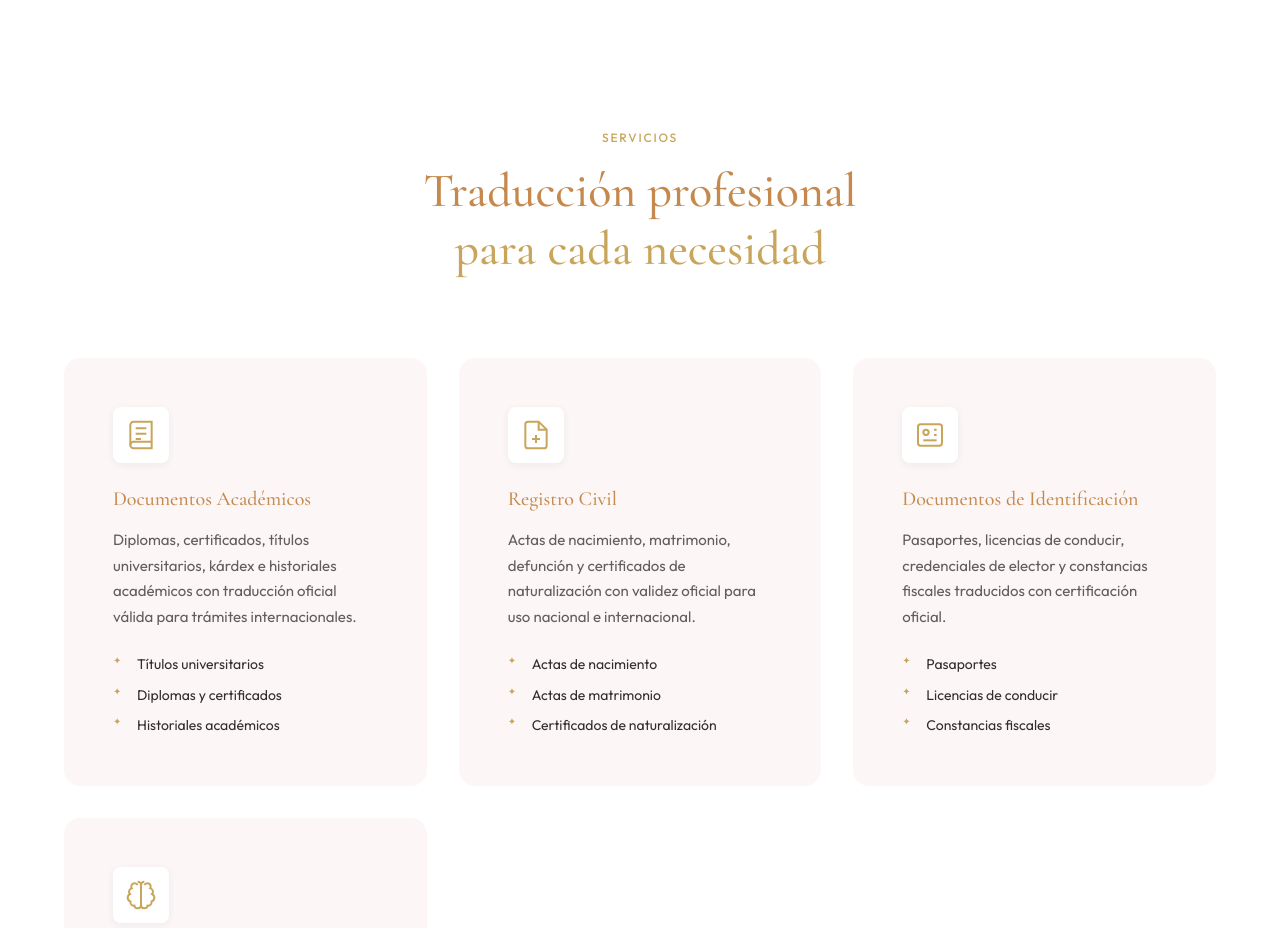
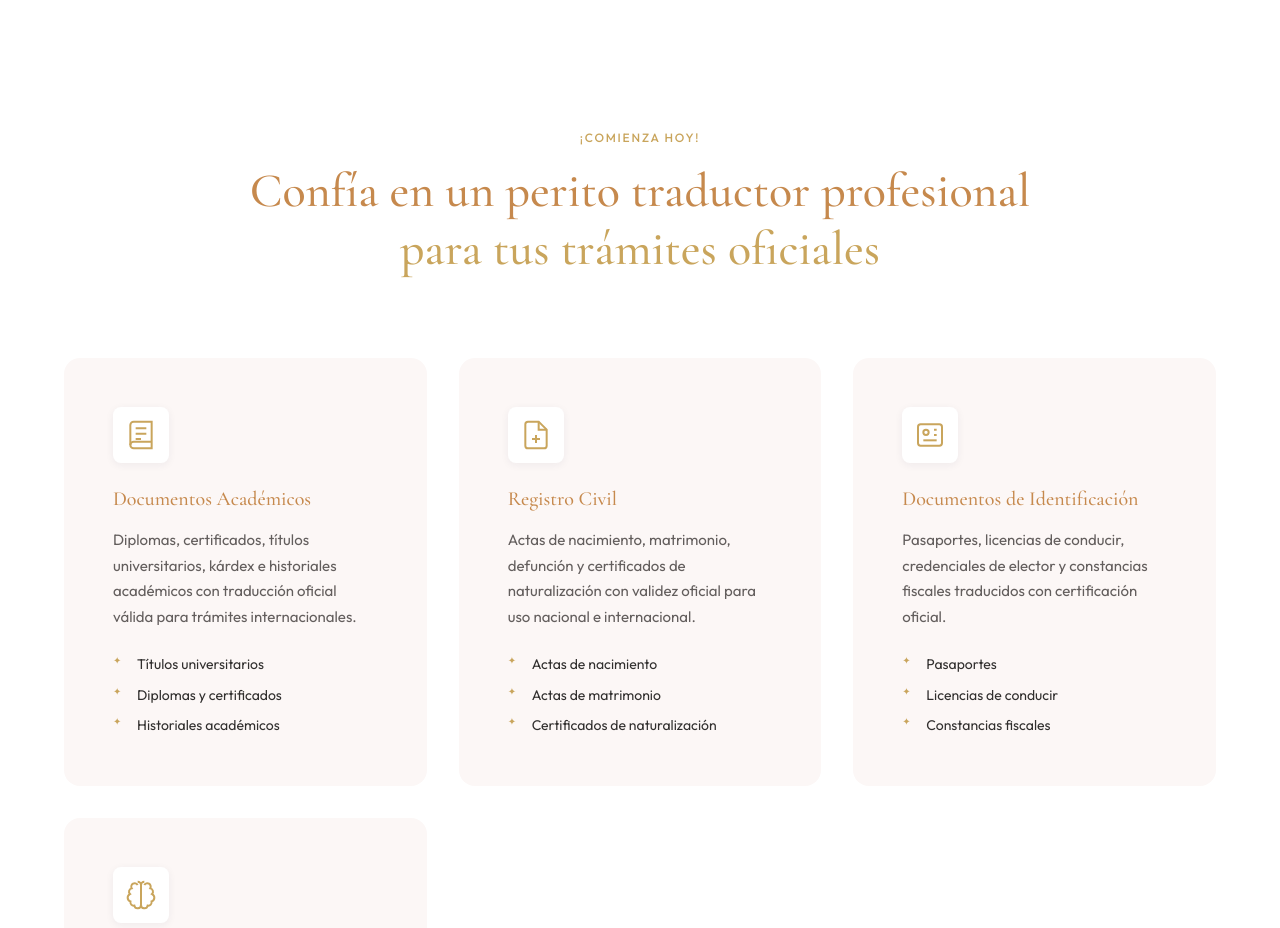
Before and after one commit to jdesmond7/LM-Traducciones, a plain HTML site: page index.html in a window 1280 px wide. Shown: the part 2180-3108 px from the top of the page. Drawn offline with nearby package versions, Linux system fonts and the light colour scheme.

Commit message:
Update landing content and remove Claude files from repo

```diff
--- a/index.html
+++ b/index.html
@@ -130,10 +130,10 @@
     <section class="services" id="servicios">
         <div class="container">
             <div class="section-header">
-                <span class="section-tag fade-in">Servicios</span>
+                <span class="section-tag fade-in">¡Comienza Hoy!</span>
                 <h2 class="section-title fade-in">
-                    Traducción profesional<br>
-                    <span class="accent">para cada necesidad</span>
+                    Confía en un perito traductor profesional<br>
+                    <span class="accent">para tus trámites oficiales</span>
                 </h2>
             </div>
 
```
Also changed, not shown: .claude/launch.json (deleted), 1 other file.
